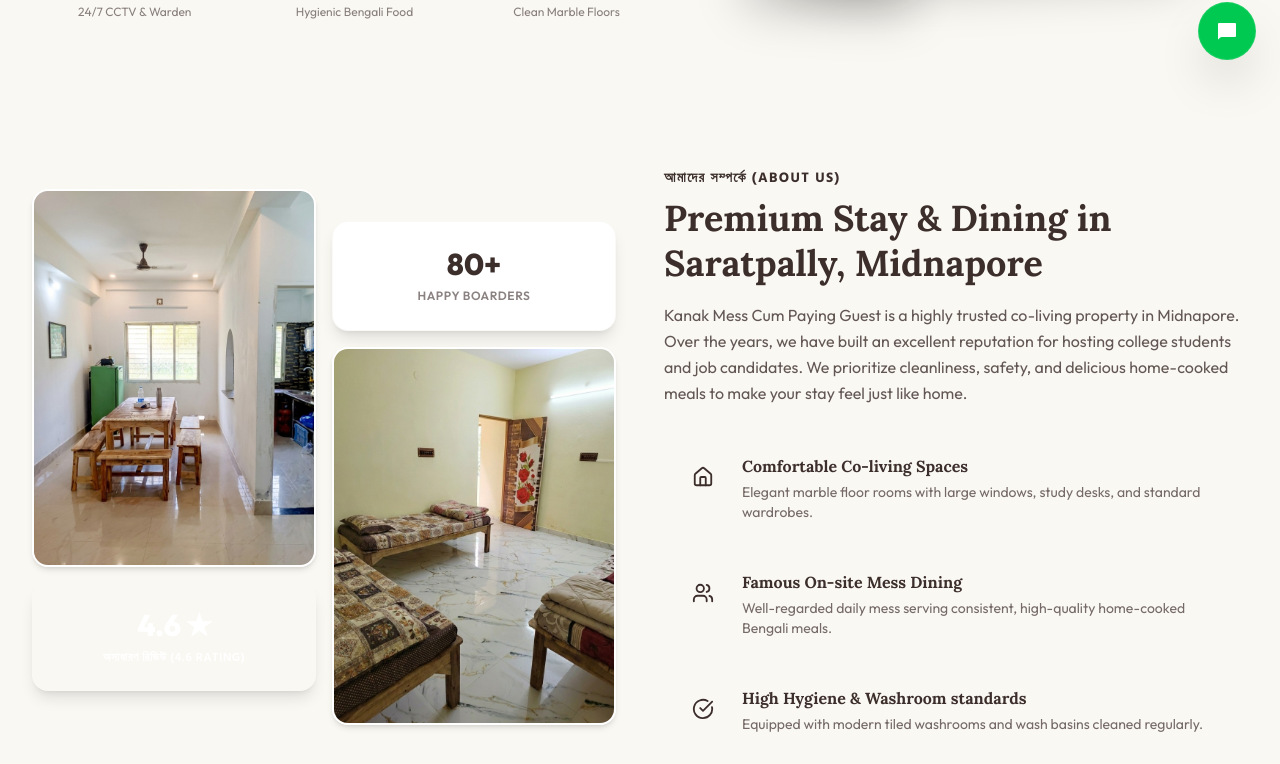
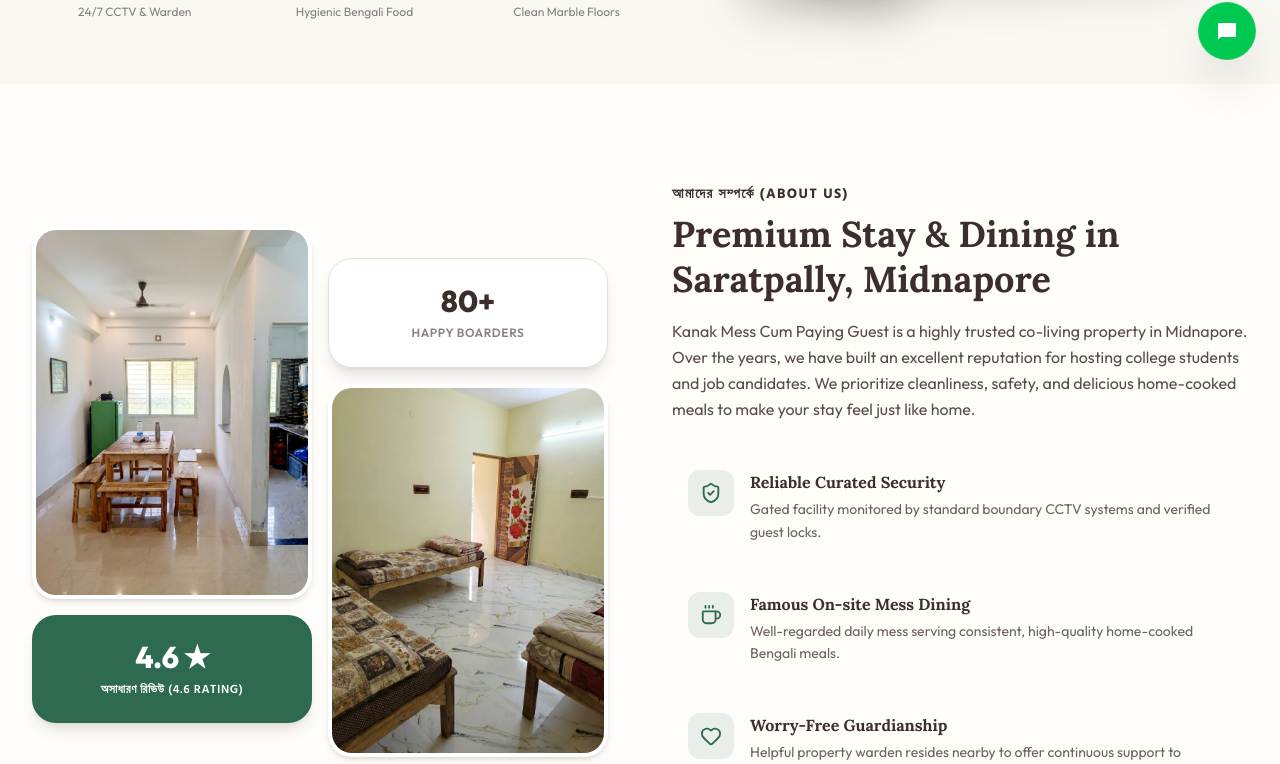
Before and after one commit to adeditsmsg-oss/kanak-mess, a Next.js app: page / in a window 1280 px wide. Shown: the part 716-1480 px from the top of the page. Built offline with nearby package versions, Linux system fonts and the light colour scheme.

Commit message:
Upload src/components/About.tsx to main (Next.js layout upgrade)

```diff
--- a/src/components/About.tsx
+++ b/src/components/About.tsx
@@ -1,83 +1,95 @@
+'use client';
+
 import React from 'react';
-import { Home, Users, CheckCircle } from 'lucide-react';
+import { ShieldCheck, Heart, Coffee } from 'lucide-react';
+import Image from 'next/image';
 
 export default function About() {
-  const highlights = [
+  const values = [
     {
-      title: 'Comfortable Co-living Spaces',
-      description: 'Elegant marble floor rooms with large windows, study desks, and standard wardrobes.',
-      icon: Home
+      title: 'Reliable Curated Security',
+      description: 'Gated facility monitored by standard boundary CCTV systems and verified guest locks.',
+      icon: ShieldCheck,
     },
     {
       title: 'Famous On-site Mess Dining',
       description: 'Well-regarded daily mess serving consistent, high-quality home-cooked Bengali meals.',
-      icon: Users
+      icon: Coffee,
     },
     {
-      title: 'High Hygiene & Washroom standards',
-      description: 'Equipped with modern tiled washrooms and wash basins cleaned regularly.',
-      icon: CheckCircle
+      title: 'Worry-Free Guardianship',
+      description: 'Helpful property warden resides nearby to offer continuous support to boarders.',
+      icon: Heart,
     }
   ];
 
   return (
-    <section id="about" className="py-20 bg-warmOffWhite overflow-hidden">
-      <div className="max-w-7xl mx-auto px-4 sm:px-6 lg:px-8">
-        <div className="grid grid-cols-1 lg:grid-cols-2 gap-12 items-center">
-          {/* Left Column: Visual Grid */}
+    <section id="about" className="py-24 bg-creamCard relative overflow-hidden">
+      <div className="max-w-7xl mx-auto px-6 sm:px-8">
+        <div className="grid grid-cols-1 lg:grid-cols-2 gap-16 items-center">
+
+          {/* Visual Grid Column */}
           <div className="relative">
             <div className="grid grid-cols-2 gap-4">
               <div className="space-y-4">
-                <img
-                  className="rounded-2xl object-cover aspect-[3/4] shadow-md border-2 border-white transform hover:scale-[1.02] transition-transform duration-300"
-                  src={`${import.meta.env.BASE_URL}images/dining.jpg`}
-                  alt="Kanak Mess Dining Room"
-                />
-                <div className="bg-terracotta p-6 rounded-2xl text-white shadow-lg text-center transform hover:scale-[1.02] transition-transform duration-300">
-                  <span className="text-3xl font-extrabold block">4.6 ★</span>
+                <div className="relative rounded-3xl overflow-hidden aspect-[3/4] shadow-md border-4 border-whitePure transform hover:scale-[1.02] transition-transform duration-300">
+                  <Image
+                    className="object-cover"
+                    src="/kanak-mess/images/dining.jpg"
+                    alt="Kanak Mess Dining Room"
+                    fill
+                  />
+                </div>
+                <div className="bg-primaryGreen p-6 rounded-3xl text-whitePure shadow-lg text-center transform hover:scale-[1.02] transition-transform duration-300">
+                  <span className="text-3xl font-extrabold text-goldBrand block">4.6 ★</span>
                   <span className="text-xs uppercase tracking-wider font-semibold font-bengali">অসাধারণ রিভিউ (4.6 Rating)</span>
                 </div>
               </div>
+
               <div className="space-y-4 pt-8">
-                <div className="bg-white p-6 rounded-2xl shadow-lg border border-greyBorder/20 text-center transform hover:scale-[1.02] transition-transform duration-300">
-                  <span className="text-3xl font-extrabold text-goldBrand block">80+</span>
-                  <span className="text-xs text-charcoalText/60 uppercase tracking-wider font-semibold">Happy Boarders</span>
+                <div className="bg-whitePure p-6 rounded-3xl shadow-lg border border-greyBorder text-center transform hover:scale-[1.02] transition-transform duration-300">
+                  <span className="text-3xl font-extrabold text-accentRose block">80+</span>
+                  <span className="text-xs text-charcoalText/60 uppercase tracking-wider font-semibold font-sans">Happy Boarders</span>
                 </div>
-                <img
-                  className="rounded-2xl object-cover aspect-[3/4] shadow-md border-2 border-white transform hover:scale-[1.02] transition-transform duration-300"
-                  src={`${import.meta.env.BASE_URL}images/bedroom_yellow.jpg`}
-                  alt="Comfortable Room Setup"
-                />
+                <div className="relative rounded-3xl overflow-hidden aspect-[3/4] shadow-md border-4 border-whitePure transform hover:scale-[1.02] transition-transform duration-300">
+                  <Image
+                    className="object-cover"
+                    src="/kanak-mess/images/bedroom_yellow.jpg"
+                    alt="Comfortable Marble Room Setup"
+                    fill
+                  />
+                </div>
               </div>
             </div>
           </div>
 
-          {/* Right Column: Copy & Highlights */}
-          <div className="space-y-8">
+          {/* Copy Column */}
+          <div className="space-y-8 text-left">
             <div>
-              <span className="text-sm font-bold uppercase tracking-widest text-goldBrand font-bengali">আমাদের সম্পর্কে (About Us)</span>
-              <h2 className="text-3xl sm:text-4xl font-bold text-primaryDark mt-2 leading-tight">
+              <span className="text-sm font-bold uppercase tracking-widest text-accentRose font-bengali">আমাদের সম্পর্কে (About Us)</span>
+              <h2 className="text-3xl sm:text-4xl font-extrabold text-primaryGreen mt-2 leading-tight">
                 Premium Stay & Dining in Saratpally, Midnapore
               </h2>
-              <p className="text-charcoalText/80 mt-4 leading-relaxed">
+              <p className="text-charcoalText/85 mt-4 leading-relaxed">
                 Kanak Mess Cum Paying Guest is a highly trusted co-living property in Midnapore. Over the years, we have built an excellent reputation for hosting college students and job candidates. We prioritize cleanliness, safety, and delicious home-cooked meals to make your stay feel just like home.
               </p>
             </div>
 
             <div className="space-y-4">
-              {highlights.map((item, idx) => (
-                <div key={idx} className="flex items-start space-x-4 p-4 rounded-xl hover:bg-white hover:shadow-md transition-all duration-300">
-                  <div className="p-3 bg-terracotta/10 text-terracotta rounded-xl">
+              {values.map((item, idx) => (
+                <div key={idx} className="flex items-start space-x-4 p-4 rounded-2xl hover:bg-whitePure hover:shadow-md transition-all duration-300">
+                  <div className="p-3 bg-primaryGreen/10 text-primaryGreen rounded-xl flex-shrink-0">
                     <item.icon size={22} />
                   </div>
                   <div>
-                    <h3 className="font-bold text-primaryDark">{item.title}</h3>
-                    <p className="text-sm text-charcoalText/70 mt-1">{item.description}</p>
+                    <h3 className="font-bold text-primaryGreen text-base">{item.title}</h3>
+                    <p className="text-sm text-charcoalText/75 mt-1 leading-relaxed">{item.description}</p>
                   </div>
                 </div>
               ))}
             </div>
           </div>
+
         </div>
       </div>
     </section>
```
